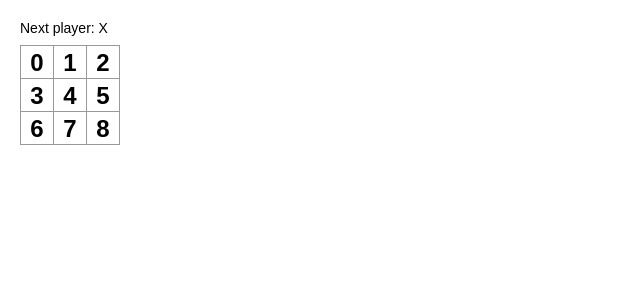
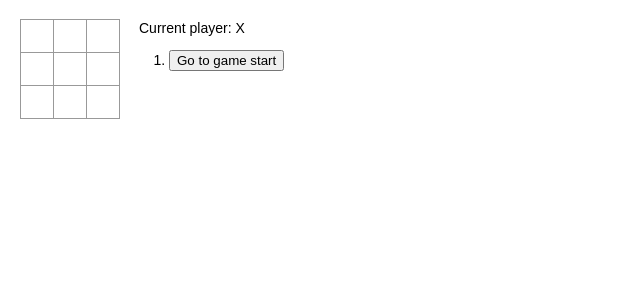
Before and after one commit to BlueSquid1/crypto-tracker, a React app: page / in a window 1280 px wide. Shown: the top 300 px of the page, without its empty margins (0-640 px from the left). Built offline with nearby package versions, Linux system fonts and the light colour scheme; the HTML template or start-up script is replaced by a standard one.

Commit message:
finished react tutorial

```diff
--- a/src/client/components/Board.tsx
+++ b/src/client/components/Board.tsx
@@ -1,18 +1,26 @@
 
 import * as React from "react";
-import Square from "./Square";
+import * as square from "./Square";
 
-export default class Board extends React.Component <{}> {
+interface BoardProperty {
+    squares : square.MarkUnion[];
+    onClick: any;
+}
+
+export class Board extends React.Component <BoardProperty, {}> {
+
     renderSquare(i : number) {
-        return <Square value={i} />;
+        return (
+            <square.Square
+                value={this.props.squares[i]}
+                onClick={() => this.props.onClick(i)}
+            />
+        );
     }
 
     override render() {
-        const status = 'Next player: X';
-
         return (
         <div>
-            <div className="status">{status}</div>
             <div className="board-row">
             {this.renderSquare(0)}
             {this.renderSquare(1)}
--- a/src/client/components/Game.tsx
+++ b/src/client/components/Game.tsx
@@ -1,18 +1,112 @@
 import * as React from "react";
-import Board from "./Board";
+import * as board from "./Board";
+import * as square from "./Square";
 
-export default class Game extends React.Component <{}> {
+interface History {
+    squares : square.MarkUnion[];
+}
+
+interface GameState {
+    history : History[];
+    xIsNext : boolean;
+    stepNumber : number;
+}
+
+export default class Game extends React.Component <any, GameState, {}> {
+    constructor(props : any)
+    {
+        super(props)
+
+        this.state = {
+            history: [{
+                squares: Array(9).fill(null),
+            }],
+            xIsNext: true,
+            stepNumber: 0
+        }
+    }
+
+    handleClick(i : number) {
+        const history = this.state.history.slice(0, this.state.stepNumber + 1);
+        const current = history[history.length - 1];
+        const squares = current.squares.slice();
+        if(squares[i] || calculateWinner(squares)) {
+            return;
+        }
+        squares[i] = this.state.xIsNext ? 'X' : 'O';
+        this.setState({
+            history: history.concat([{
+                squares: squares
+            }]),
+            xIsNext: !this.state.xIsNext,
+            stepNumber: history.length
+        });
+    }
+
+    jumpTo(move : number) {
+        this.setState({
+            stepNumber: move,
+            xIsNext: (move % 2) == 0
+        })
+    }
+
     override render() {
+        const history = this.state.history.slice(0, this.state.stepNumber + 1);
+        const current = history[this.state.stepNumber];
+        const winner = calculateWinner(current.squares);
+
+        const moves = history.map((history, index) => {
+            const desc = index ?
+            'Go to move #' + index :
+            'Go to game start';
+
+            return(
+                <li key={index}>
+                    <button onClick={() => this.jumpTo(index)}>{desc}</button>
+                </li>
+            );
+        });
+
+        let status;
+        if(winner) {
+            status = 'Winner: ' + winner;
+        } else {
+            status = 'Current player: ' + (this.state.xIsNext ? 'X' : 'O');
+        }
+
         return (
             <div className="game">
                 <div className="game-board">
-            <Board />
+                    <board.Board
+                        squares={current.squares}
+                        onClick={(i: number) => this.handleClick(i)}
+                    />
                 </div>
                 <div className="game-info">
-            <div>{/* status */}</div>
-            <ol>{/* TODO */}</ol>
+                    <div>{status}</div>
+                    <ol>{moves}</ol>
                 </div>
             </div>
         );
     }
 }
+
+function calculateWinner(squares : square.MarkUnion[]) {
+    const lines = [
+        [0, 1, 2],
+        [3, 4, 5],
+        [6, 7, 8],
+        [0, 3, 6],
+        [1, 4, 7],
+        [2, 5, 8],
+        [0, 4, 8],
+        [2, 4, 6],
+    ];
+    for (let i = 0; i < lines.length; i++) {
+        const [a, b, c] = lines[i];
+        if (squares[a] && squares[a] === squares[b] && squares[a] === squares[c]) {
+            return squares[a];
+        }
+    }
+    return null;
+  }
--- a/src/client/components/Square.tsx
+++ b/src/client/components/Square.tsx
@@ -1,15 +1,19 @@
 import * as React from "react";
 
-interface SquareInterface{
-  value: number;
+export type MarkUnion = 'X' | 'O' | null;
+
+export interface SquareProperty {
+    value: MarkUnion;
+    onClick: any;
 }
 
-export default class Square extends React.Component <SquareInterface, {}> {
-    override render() {
-      return (
-        <button className="square">
-          {this.props.value}
+export function Square(props : SquareProperty) {
+    return(
+      <button
+            className="square"
+            onClick={props.onClick}
+        >
+            {props.value}
         </button>
-      );
-    }
-  }
+    );
+}
--- a/src/client/index.html
+++ b/src/client/index.html
@@ -1,3 +1,4 @@
+<!DOCTYPE html>
 <html>
 <head>
   <title>Hello world</title>
--- a/src/server/index.ts
+++ b/src/server/index.ts
@@ -1,5 +1,4 @@
 #!/usr/bin/env node
-
 import * as dotenv from 'dotenv';
 // Load environment variables from repos .env file.
 dotenv.config();
```
Also changed, not shown: 1 other file (tests, documents, lock files or other folders). Lines whose indentation alone changed are shown as unchanged.
